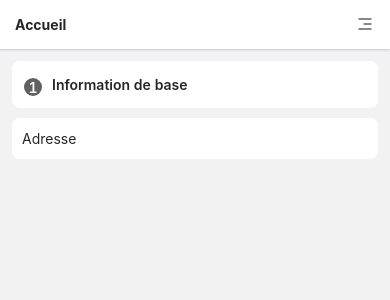
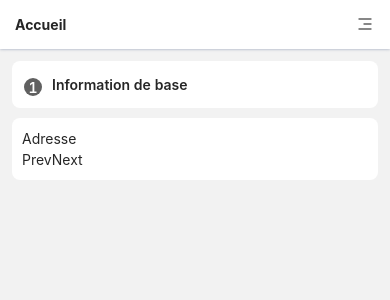
Before and after one commit to marion586/front-office-invest, a Vue app: page /ajouter in a window 390 px wide. Both pictures are taken after a click on the button "Suivant". Shown: the top 300 px of the page. Built offline with nearby package versions, Linux system fonts and the light colour scheme.

Commit message:
Click next & prev => OK

```diff
--- a/src/pages/addProduct/components/Address/Address.vue
+++ b/src/pages/addProduct/components/Address/Address.vue
@@ -1,7 +1,10 @@
 <script lang="ts" setup>
+const emit = defineEmits(['onPrev', 'onNext'])
 
 </script>
 
 <template>
       <h3>Adresse</h3>
+      <button @click="() => emit('onPrev')">Prev</button>
+      <button @click="() => emit('onNext')">Next</button>
 </template>
--- a/src/pages/addProduct/components/SideBar/SideBar.vue
+++ b/src/pages/addProduct/components/SideBar/SideBar.vue
@@ -32,7 +32,7 @@ watch(() => props.currentItem ,(first, second) => {
 })
 
 function changeComponent(data : Array<any>, first : any){
-      data.forEach(item => {
+      data.forEach((item : any) => {
             if(!item.subMenu){
                   if(item.id === first){
                   emit('component', item.component);
@@ -40,7 +40,7 @@ function changeComponent(data : Array<any>, first : any){
 
                   }
             }else{
-                  item.subMenu.forEach(subItem => {
+                  item.subMenu.forEach((subItem: any) => {
                         if(subItem.id === first){
                               emit('component', subItem.component);
                         }
```
Also changed, not shown: src/pages/addProduct/addProduct.vue (+0 -15 lines).
